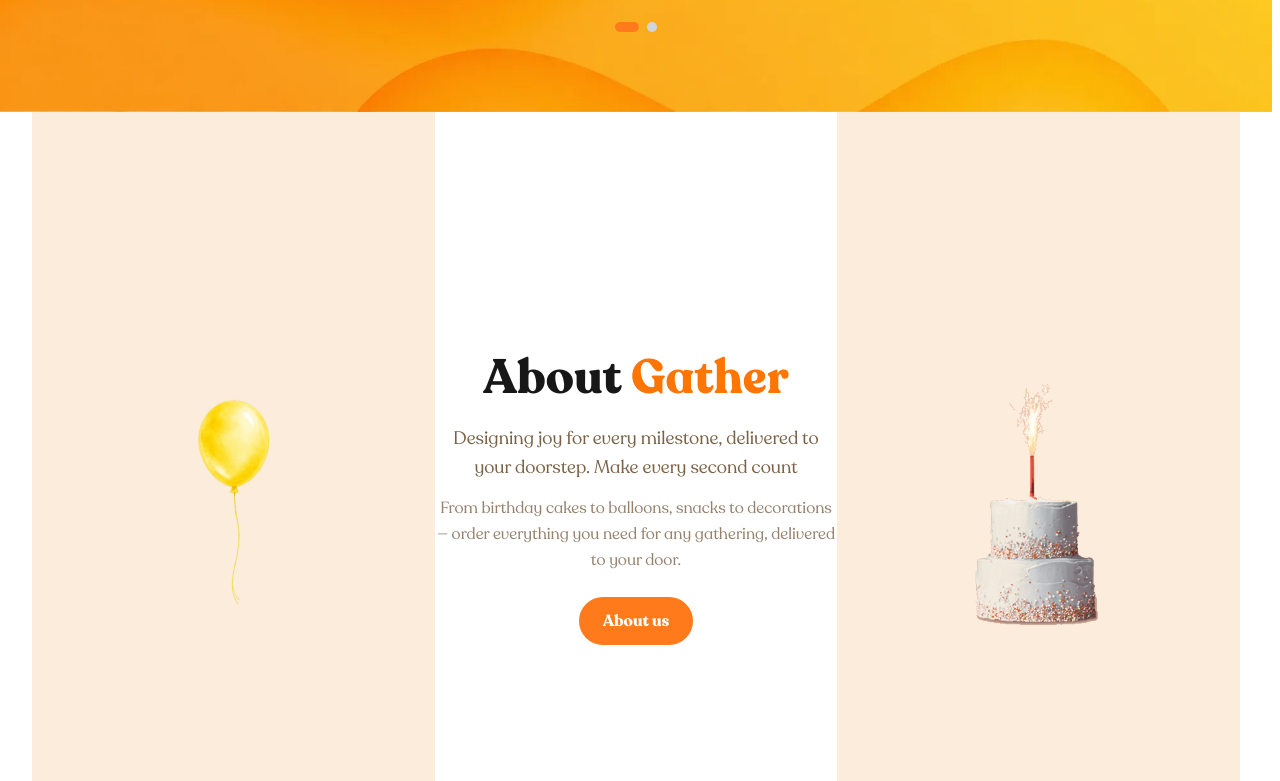
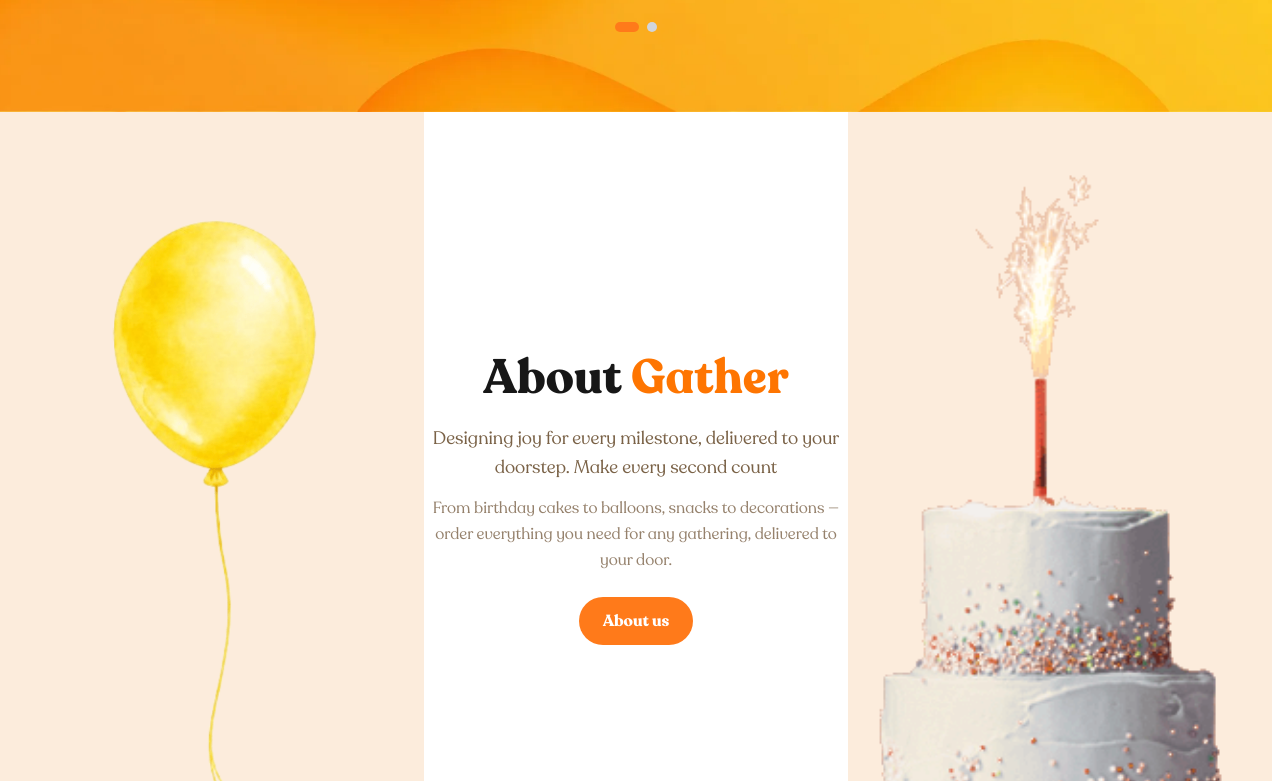
Before and after one commit to Word-of-Mouth-Marketing-agency/gather, a Next.js app: page / in a window 1280 px wide. Shown: the part 3339-4120 px from the top of the page. Built offline with nearby package versions, Linux system fonts and the light colour scheme.

Commit message:
style: fill about gather media edge-to-edge, remove side padding

```diff
--- a/src/components/sections/AboutGatherSection.tsx
+++ b/src/components/sections/AboutGatherSection.tsx
@@ -15,15 +15,15 @@ export default function AboutGatherSection({
   return (
     <section>
 
-      <div className="bg-white w-full px-3 sm:px-5 lg:px-8">
+      <div className="bg-white w-full">
         <div className="grid grid-cols-1 lg:grid-cols-3 min-h-[400px] lg:min-h-[96vh]">
-          <div className="aspect-square w-full overflow-hidden bg-[#FCECDC] lg:aspect-auto lg:h-full flex items-center justify-center p-6 lg:p-12">
+          <div className="aspect-square w-full overflow-hidden bg-[#FCECDC] lg:aspect-auto lg:h-full flex items-center justify-center">
             {leftImage && (
               <img
                 src={leftImage}
                 alt=""
                 aria-hidden
-                className="max-h-[88%] max-w-[88%] object-contain"
+                className="h-full w-full object-cover"
               />
             )}
           </div>
@@ -57,13 +57,13 @@ export default function AboutGatherSection({
             </GsapReveal>
           </div>
 
-          <div className="aspect-square w-full overflow-hidden bg-[#FCECDC] lg:aspect-auto lg:h-full flex items-center justify-center p-6 lg:p-12">
+          <div className="aspect-square w-full overflow-hidden bg-[#FCECDC] lg:aspect-auto lg:h-full flex items-center justify-center">
             {rightImage && (
               <img
                 src={rightImage}
                 alt=""
                 aria-hidden
-                className="max-h-[88%] max-w-[88%] object-contain"
+                className="h-full w-full object-cover"
               />
             )}
           </div>
```
